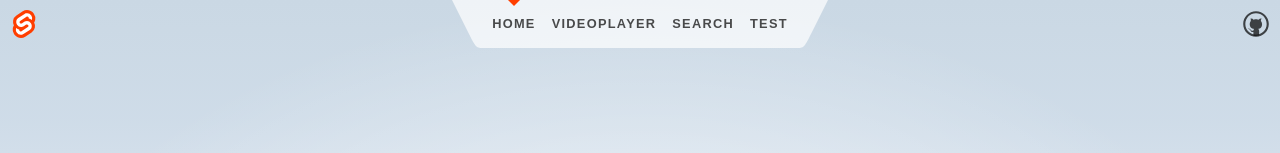
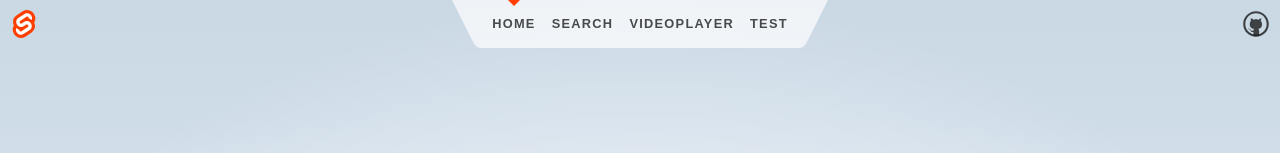
Before and after one commit to sdsc-ordes/debates-ui, a SvelteKit app: page / in a window 1280 px wide. Shown: the top 153 px of the page. Built offline with nearby package versions, Linux system fonts and the light colour scheme.

Commit message:
change videoplayer and search on the menu

```diff
--- a/src/routes/Header.svelte
+++ b/src/routes/Header.svelte
@@ -19,11 +19,11 @@
 			<li aria-current={$page.url.pathname === '/' ? 'page' : undefined}>
 				<a href="/">Home</a>
 			</li>
+			<li aria-current={$page.url.pathname === '/search' ? 'page' : undefined}>
+				<a href="/search">Search</a>
+			</li>
 			<li aria-current={$page.url.pathname === '/videoplayer' ? 'page' : undefined}>
 				<a href="/videoplayer">Videoplayer</a>
-			</li>
-			<li aria-current={$page.url.pathname === '/search' ? 'page' : undefined}>
-				<a href="/search">Search</a>
 			</li>
 			<li aria-current={$page.url.pathname === '/test' ? 'page' : undefined}>
 				<a href="/test">Test</a>
```
